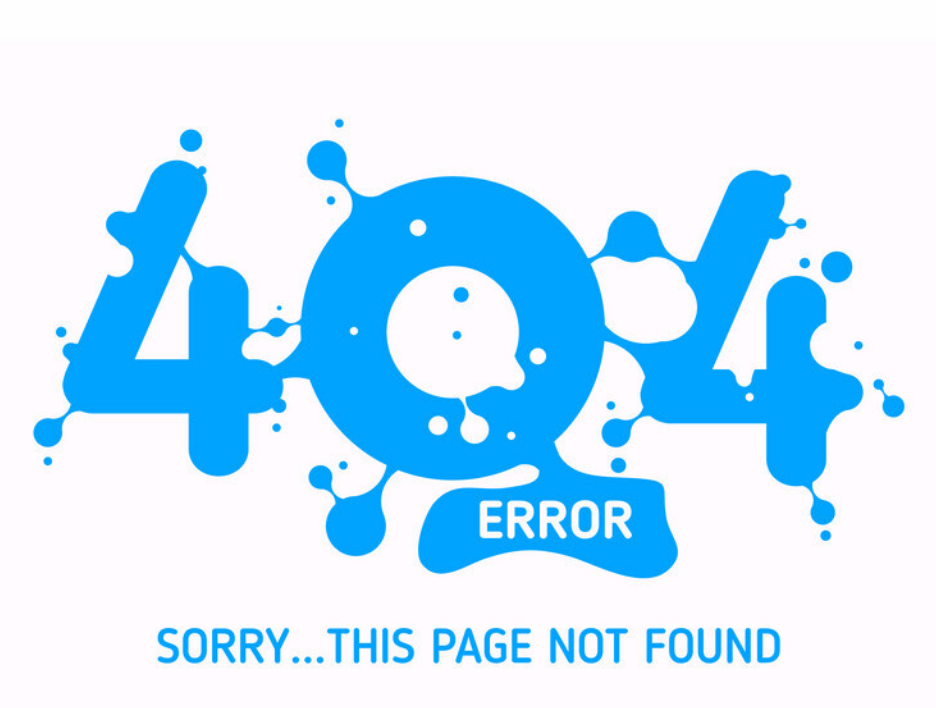
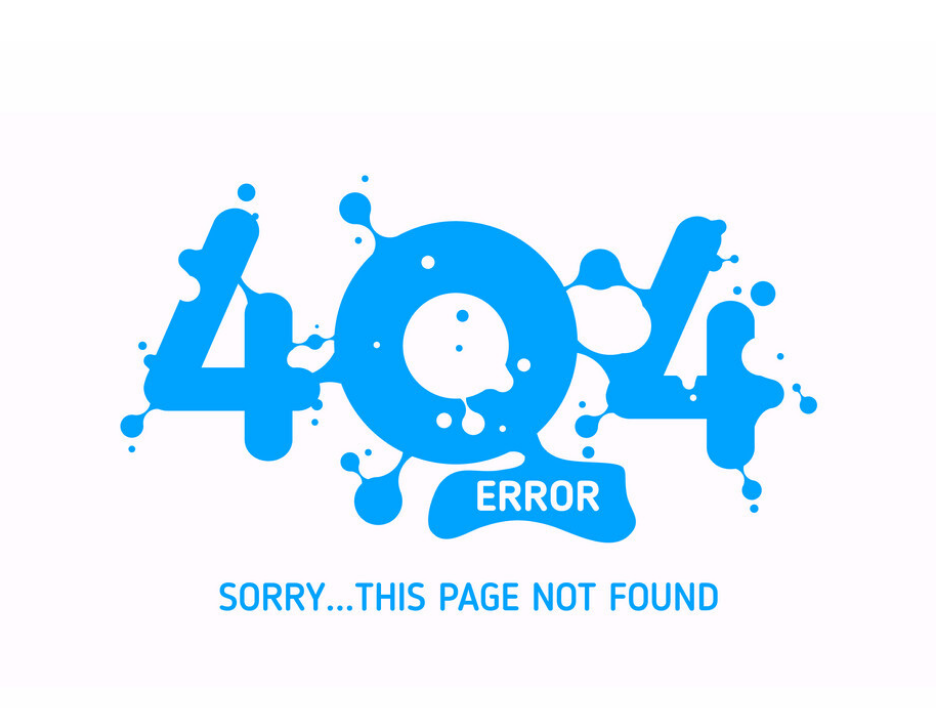
Before and after one commit to josomay627/demo, a plain HTML site: page 404.html in a window 1280 px wide. Shown: the whole page, without its empty margins (172-1108 px from the left). Drawn offline with Linux system fonts and the light colour scheme.

Commit message:
Update 404.html

```diff
--- a/404.html
+++ b/404.html
@@ -1 +1 @@
-<!DOCTYPE html><html lang="en"><head><meta charset="UTF-8"><meta http-equiv="X-UA-Compatible" content="IE=Edge"><meta name="viewport" content="width=device-width, initial-scale=1"><title>404 ERROR</title><style>img {width:100%;position:absolute;left:50%;top:50%;transform:translate(-50%, -50%);}</style></head><body><img src="404.jpg"></body></html>
+<!DOCTYPE html><html lang="en"><head><meta charset="UTF-8"><meta http-equiv="X-UA-Compatible" content="IE=Edge"><meta name="viewport" content="width=device-width, initial-scale=1"><title>404 ERROR</title><style>img {width:80%;position:absolute;left:50%;top:50%;transform:translate(-50%, -50%);}</style></head><body><img src="404.jpg"></body></html>
```
